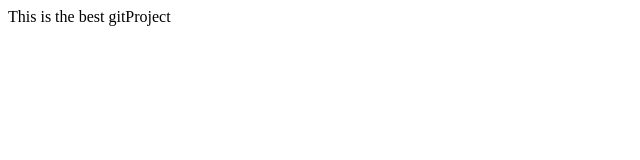
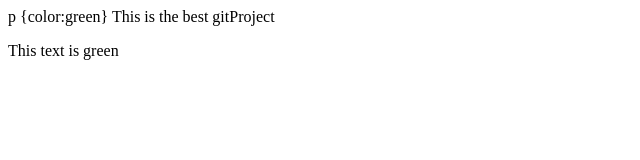
Before and after one commit to ViktorSheverdin/CIT2017Lab2B, a plain HTML site: page index.html in a window 1280 px wide. Shown: the whole page, without its empty margins (0-640 px from the left). Drawn offline with Linux system fonts and the light colour scheme.

Commit message:
<p> was added

```diff
--- a/index.html
+++ b/index.html
@@ -4,6 +4,10 @@
 			<title>Baby born</title>
 		</head>
 	<body>
+	p {color:green}
 		This is the best gitProject
+		<p>
+			This text is green
+		</p>
 	</body>
 </html>
```
